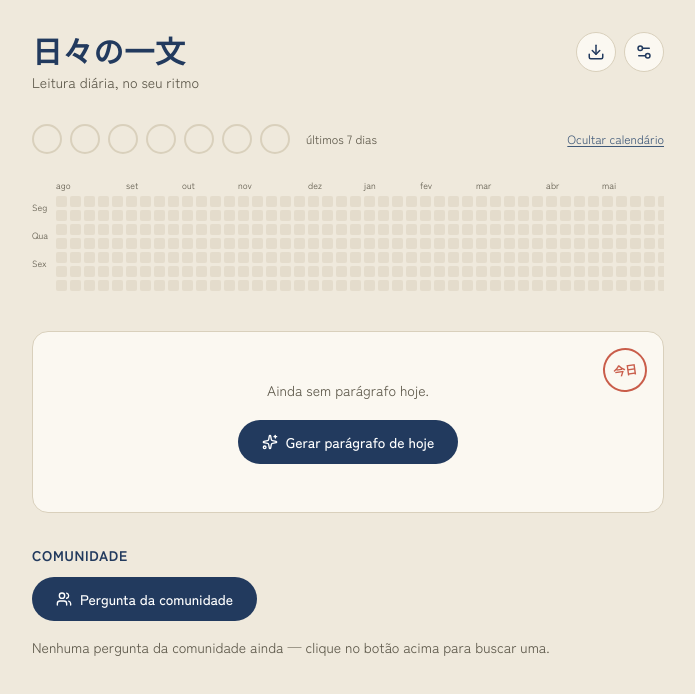
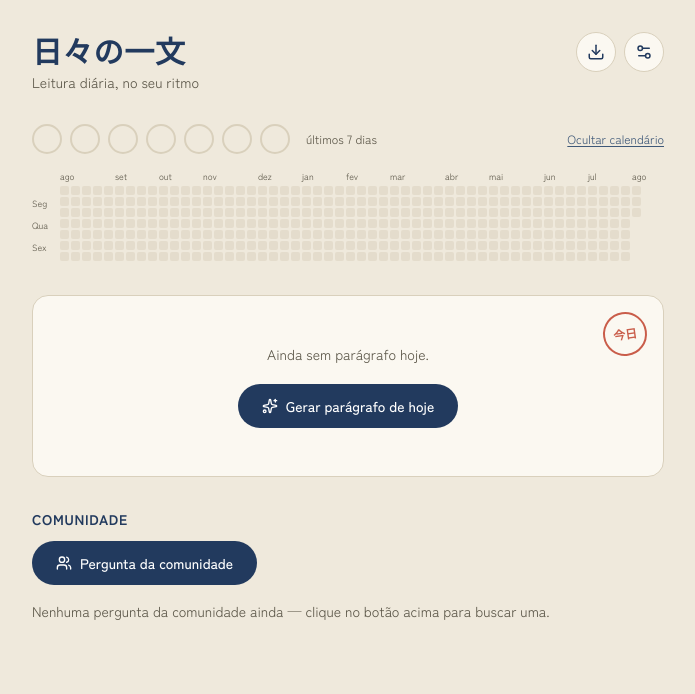
Before and after one commit to ialvarenga/hibi-no-bun, a React (Vite) app: page / in a window 1280 px wide. Both pictures are taken after a click on the button "Ver calendário completo". Shown: the top 694 px of the page, without its empty margins (292-987 px from the left). Built offline with nearby package versions, Linux system fonts and the light colour scheme.

Commit message:
adjusted calendar space

```diff
--- a/src/components/StreakCalendar.tsx
+++ b/src/components/StreakCalendar.tsx
@@ -1,3 +1,4 @@
+import { useLayoutEffect, useRef, useState } from 'react'
 import { lastNWeeks, parseLocalDateStr, todayStr } from '../lib/date'
 
 interface StreakCalendarProps {
@@ -5,15 +6,33 @@ interface StreakCalendarProps {
 }
 
 const WEEKS = 52
-const CELL = 11
-const GAP = 3
+const GAP = 2
+const LABEL_WIDTH = 20
 const MONTH_LABELS_PT = [
   'jan', 'fev', 'mar', 'abr', 'mai', 'jun', 'jul', 'ago', 'set', 'out', 'nov', 'dez',
 ]
 const WEEKDAY_LABELS_PT = ['', 'Seg', '', 'Qua', '', 'Sex', '']
 
 export default function StreakCalendar({ completedDates }: StreakCalendarProps) {
+  const containerRef = useRef<HTMLDivElement>(null)
+  const [cell, setCell] = useState(9)
   const weeks = lastNWeeks(WEEKS)
+  const numCols = weeks.length
+
+  useLayoutEffect(() => {
+    const el = containerRef.current
+    if (!el) return
+    const update = () => {
+      const available = el.clientWidth - LABEL_WIDTH - 8
+      const size = Math.floor((available - (numCols - 1) * GAP) / numCols)
+      setCell(Math.max(size, 1))
+    }
+    update()
+    const observer = new ResizeObserver(update)
+    observer.observe(el)
+    return () => observer.disconnect()
+  }, [numCols])
+
   const today = todayStr()
 
   let lastMonth = -1
@@ -27,23 +46,25 @@ export default function StreakCalendar({ completedDates }: StreakCalendarProps)
   })
 
   return (
-    <div className="mt-4 flex gap-2">
-      <div className="flex flex-col mt-[18px] shrink-0" style={{ gap: GAP }}>
+    <div ref={containerRef} className="mt-4 flex gap-2">
+      <div
+        className="flex flex-col mt-[18px] shrink-0"
+        style={{ gap: GAP, width: LABEL_WIDTH }}
+      >
         {WEEKDAY_LABELS_PT.map((label, i) => (
           <span
             key={i}
-            style={{ height: CELL, lineHeight: `${CELL}px` }}
+            style={{ height: cell, lineHeight: `${cell}px` }}
             className="text-[9px] text-ink-soft"
           >
             {label}
           </span>
         ))}
       </div>
-      <div className="overflow-x-auto pb-2">
-        <div className="inline-flex flex-col" style={{ gap: GAP }}>
+      <div className="flex flex-col min-w-0" style={{ gap: GAP }}>
         <div className="flex" style={{ gap: GAP }}>
           {monthLabels.map((label, i) => (
-              <span key={i} style={{ width: CELL }} className="text-[9px] text-ink-soft">
+            <span key={i} style={{ width: cell }} className="text-[9px] text-ink-soft">
               {label ?? ''}
             </span>
           ))}
@@ -53,14 +74,14 @@ export default function StreakCalendar({ completedDates }: StreakCalendarProps)
             <div key={wi} className="flex flex-col" style={{ gap: GAP }}>
               {week.map((day, di) => {
                 if (!day || day > today) {
-                    return <div key={di} style={{ width: CELL, height: CELL }} />
+                  return <div key={di} style={{ width: cell, height: cell }} />
                 }
                 const done = completedDates.has(day)
                 return (
                   <div
                     key={di}
                     title={day}
-                      style={{ width: CELL, height: CELL }}
+                    style={{ width: cell, height: cell }}
                     className={`rounded-sm ${done ? 'bg-vermillion' : 'bg-paper-line/50'}`}
                   />
                 )
@@ -70,6 +91,5 @@ export default function StreakCalendar({ completedDates }: StreakCalendarProps)
         </div>
       </div>
     </div>
-    </div>
   )
 }
```
Lines whose indentation alone changed are shown as unchanged.
